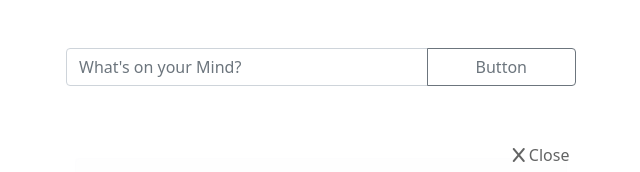
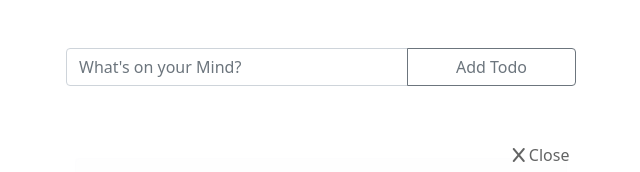
Before and after one commit to eneshamzaj328/JavaScript-ToDo-List, a plain HTML site: page index.html in a window 1280 px wide. Shown: the top 172 px of the page, 319-959 px from the left. Drawn offline with nearby package versions, Linux system fonts and the light colour scheme.

Commit message:
index file content update

```diff
--- a/index.html
+++ b/index.html
@@ -17,7 +17,7 @@
                     <div class="form-group mb-4">
                         <div class="input-group mb-3">
                             <input type="text" class="form-control" id="todo" placeholder="What's on your Mind?" aria-label="What's on your Mind?" aria-describedby="button-addon2">
-                            <button class="btn btn-outline-secondary px-md-5" type="button" id="btn-submit">Button</button>
+                            <button class="btn btn-outline-secondary px-md-5" type="button" id="btn-submit">Add Todo</button>
                         </div>
                         <div class="error alert alert-danger text-center"></div>
                     </div>
```
